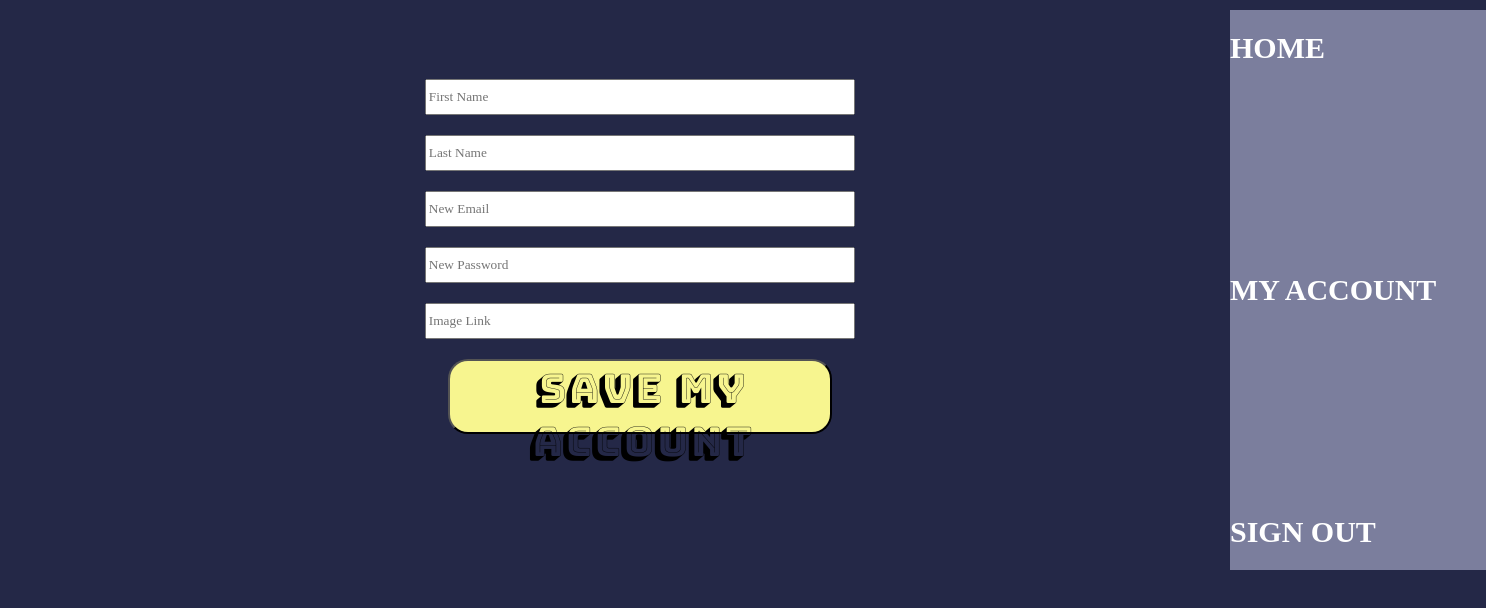
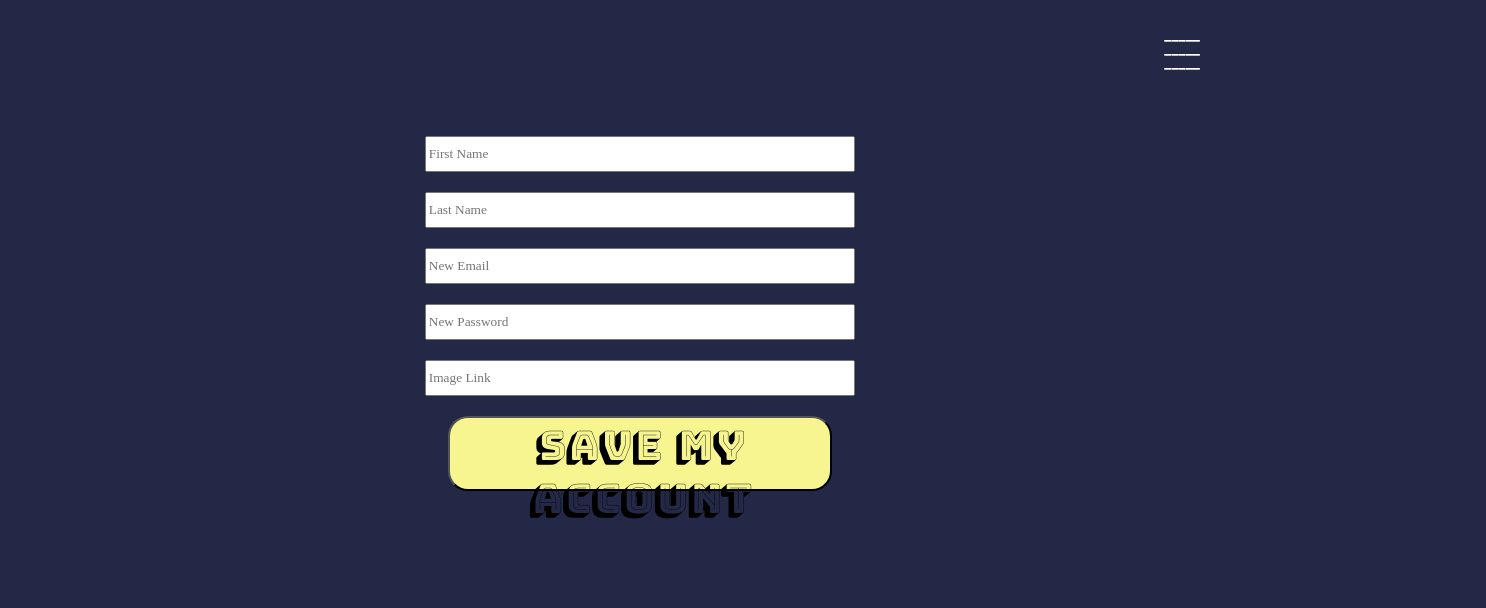
Before and after one commit to jpress7639/a-new-space, a React (Create React App) app in the folder client/: page /users/1/edit in a window 1280 px wide. Shown: the top 608 px of the page, 1486 px wide, since content can reach past the window. Built offline with nearby package versions, Linux system fonts and the light colour scheme; no server answers; a web font is replaced by a local one.

Commit message:
dropdown complete

```diff
--- a/client/src/components/shared/DropdownMenu/DropDown.css
+++ b/client/src/components/shared/DropdownMenu/DropDown.css
@@ -4,25 +4,38 @@ div.dropdown {
     margin: 10px 50px;
 }
 
-
 div.hamburger {
     position: relative;
-    width: 20px;
-    height: 20px;
+    background: rgb(36, 40, 71);
+    padding: 20px;
+    transition: all 1s;
 }
+
+
+div.hamburger:hover{
+    background-color: rgba(210, 212, 244, 0.5);
+}
+
+
+div.hamburger div.line{
+    color: white;
+    font-weight: bold;
+    font-size: 15px;
+    margin: -5px 10px;
+}
+
 
 div.dropdown-menu nav{
     background-color: rgba(210, 212, 244, 0.5);
     position: absolute;
+    right: 60px;
+    font-size: 25px;
+    padding: 5px;
     display: flex;
     justify-content: space-between;
     align-items: flex-start;
     flex-direction: column;
-    height: 70%;
+    height: 60%;
     width: 20%;
+    transition: all 1s;
 }
-
-div.drop-down-menu nav h4{
-    color: white;
-    font-weight: bold;
-}
--- a/client/src/components/shared/DropdownMenu/DropDown.jsx
+++ b/client/src/components/shared/DropdownMenu/DropDown.jsx
@@ -3,26 +3,51 @@ import { Link } from "react-router-dom"
 import './DropDown.css'
 
 class DropDown extends Component{
-    constructor(props) {
+    constructor() {
         super()
+
+        this.state = {
+            showMenu: false,
         }
 
+        this.showMenu = this.showMenu.bind(this);
+        this.closeMenu = this.closeMenu.bind(this);
+    }
+
+    showMenu(event) {
+        event.preventDefault()
+        this.setState({ showMenu: true }, () => {
+            document.addEventListener('click', this.closeMenu)
+        });
+    }
+
+    closeMenu() {
+        this.setState({ showMenu: false }, () => {
+            document.removeEventListener('click', this.closeMenu)
+        })
+    }
 
     render(){
       const { id } = this.props
         return(
             <div className="dropdown">
-            <div className="hamburger">
+            <div className="hamburger" onClick={this.showMenu}>
+                <div className="line">_____</div>
+                <div className="line">_____</div>
+                <div className="line">_____</div>
             </div>
-            <div className="dropdown-menu">
+            {this.state.showMenu ? ( <div className="dropdown-menu" ref={(element) => {
+                this.dropdownMenu = element;}}>
                     <nav>
                         <h4><Link to={`/users/${id}`} style={{textDecoration: `none`, color: `white`}}>HOME</Link></h4>
                         <h4><Link to={`/users/${id}/detail`} style={{textDecoration: `none`, color: `white`}}>MY ACCOUNT</Link></h4>
                         <h4><Link to={'/users/sign-in-user'} style={{textDecoration: `none`, color: `white`}}>SIGN OUT</Link></h4>
                     </nav>
                     </div>
+                ):
+                (null)}
             </div>
-        )
+        );
     }
 }
 
--- a/client/src/screens/MainMenu/MainMenu.css
+++ b/client/src/screens/MainMenu/MainMenu.css
@@ -0,0 +1,9 @@
+div.welcome h3{
+    font-size: 30px;
+    color: rgb(249, 247, 134);
+    line-height: 40px;
+}
+
+span.emphasis{
+    font-family: bungee shade;
+}
--- a/client/src/screens/MainMenu/MainMenu.jsx
+++ b/client/src/screens/MainMenu/MainMenu.jsx
@@ -1,5 +1,7 @@
 import React, { Component } from 'react'
 import { getUser } from '../../Services/users.js'
+import Layout from "../../components/shared/Layout/Layout"
+import './MainMenu.css'
 
 class MainMenu extends Component {
   constructor(props) {
@@ -20,8 +22,8 @@ class MainMenu extends Component {
     const {lastName} = this.state.user
     return (
       <Layout id={this.state.user._id}>
-      <div>
-        <p>Welcome {firstName} {lastName}, let's take you to your space! </p>
+      <div className="welcome">
+        <h3>Welcome {firstName}, <br></br> let's take you to your <span className="emphasis">space!</span> </h3>
         </div>
         </Layout>
     )}
```
Lines whose indentation alone changed are shown as unchanged.
